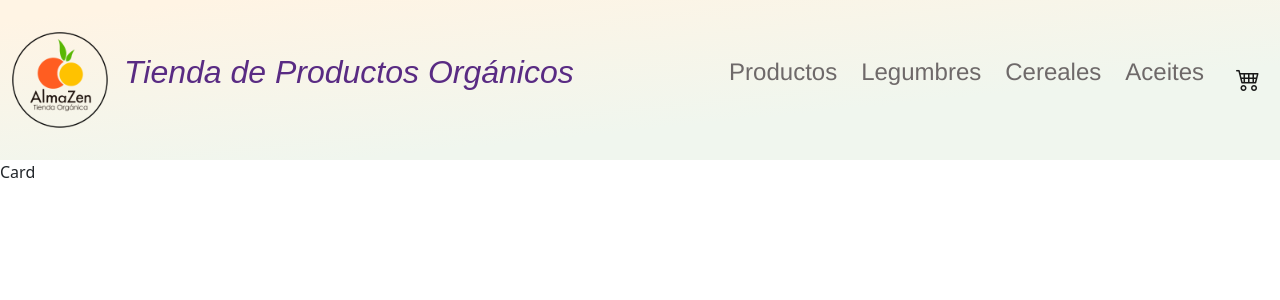
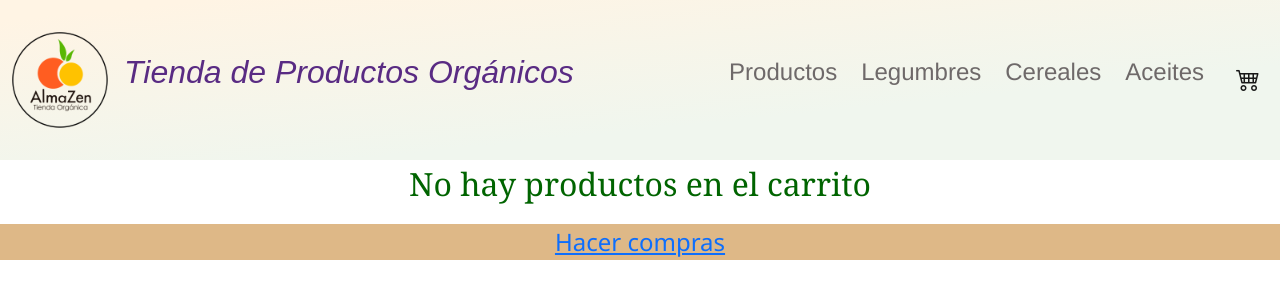
Before and after one commit to Gish024/my-ecommerce, a React (Create React App) app: page /cart in a window 1280 px wide. Shown: the top 300 px of the page. Built offline with nearby package versions, Linux system fonts and the light colour scheme.

Commit message:
renderizandoCart

```diff
--- a/src/Context/CartContext.js
+++ b/src/Context/CartContext.js
@@ -8,6 +8,14 @@ export const useCartContext = () => useContext(CartContext);
 const CartProvider = ({ children }) => {
 
     const [cart, setCart] = useState([]);
+
+    const totalPrice = () => {
+        return cart.reduce((prev, act) => prev + act.quantity * act.price, 0);
+    }
+
+    const totalProducts = () => cart.reduce((acumulador, productActual) => acumulador + productActual.quantity, 0);
+
+
 
     const clearCart = () => setCart([]);
 
@@ -31,7 +39,10 @@ const CartProvider = ({ children }) => {
             clearCart,
             isInCart,
             removeProduct,
-            addProduct
+            addProduct,
+            totalPrice,
+            totalProducts,
+            cart
         }}>
             {children}
         </CartContext.Provider>
--- /dev/null
+++ b/src/components/Cart/Cart.css
@@ -0,0 +1,23 @@
+.totalPrice {
+    display: flex;
+    font-family: Cambria, Cochin, Georgia, Times, 'Times New Roman', serif;
+    font-size: 2em;
+    color: darkolivegreen;
+    margin: 1rem auto;
+    justify-content: center;
+}
+.carritoVacio {
+    display: flex;
+    font-family: Cambria, Cochin, Georgia, Times, 'Times New Roman', serif;
+    font-size: 2em;
+    justify-content: center;
+    color: darkgreen;
+}
+.enlace {
+    display: flex;
+    font-family: 'Segoe UI', Tahoma, Geneva, Verdana, sans-serif;
+    justify-content: center;
+    background-color: burlywood;
+    font-size: 1.5em;
+    text-decoration: underline;
+}
--- a/src/components/Cart/Cart.js
+++ b/src/components/Cart/Cart.js
@@ -1,8 +1,31 @@
-import React from 'react'
+import React from 'react';
+import { Link } from 'react-router-dom';
+import { useCartContext } from "../../Context/CartContext";
+import ItemCart from '../ItemCart/itemCart';
+import './Cart.css';
 
 const Cart = () => {
+  const { cart, totalPrice } = useCartContext();
+
+  if (cart.length === 0) {
+    return (
+      <>
+        <p className='carritoVacio'> No hay productos en el carrito</p>
+        <Link to='/' className='enlace'>Hacer compras</Link>
+      </>
+    );
+  }
+
+
   return (
-    <div>Card</div>
+    <>
+      {
+        cart.map(product => <ItemCart key={product.id} product={product} />)
+      }
+      <p className='totalPrice'>
+        Total a abonar: ${totalPrice()}
+      </p>
+    </>
   )
 }
 
--- a/src/components/CartWidget/index.jsx
+++ b/src/components/CartWidget/index.jsx
@@ -1,9 +1,15 @@
 import React from 'react';
+import { useCartContext } from "../../Context/CartContext";
 
 export const CartWidget = () => {
 
+    const { totalProducts }  = useCartContext();
+
     return (
-        <i className="bi bi-cart4"></i>
+        <>
+           <i className="bi bi-cart4"></i>
+            <span>{totalProducts() || ''}</span>
+        </>
     )
 }
 
--- /dev/null
+++ b/src/components/ItemCart/itemCart.css
@@ -0,0 +1,20 @@
+.itemCart {
+    display: flex;
+    border-bottom: 2px solid burlywood;
+    max-width: 500px;
+    margin: 1rem auto;
+    font-family: 'Trebuchet MS', 'Lucida Sans Unicode', 'Lucida Grande', 'Lucida Sans', Arial, sans-serif;
+    color: dimgray;
+    font-size: 1em;
+}
+
+.itemCart img {
+    width: 250px;
+    margin-right: 1rem;
+}
+.itemCart button {
+    background-color: rgb(242, 232, 158);
+    border: 1px solid rgb(202, 180, 16);
+    color: darkslategray;
+    margin-left: 3em;
+}
--- /dev/null
+++ b/src/components/ItemCart/itemCart.js
@@ -0,0 +1,21 @@
+import React from "react";
+import { useCartContext } from "../../Context/CartContext";
+import './itemCart.css';
+
+const ItemCart = ({ product }) => {
+    const { removeProduct } = useCartContext();
+
+    return (
+        <div className="itemCart">
+            <img src={product.images} alt={product.name} />
+            <div>
+                <p>Producto: {product.name}</p>
+                <p>Cantidad: {product.quantity}</p>
+                <p>Precio unitario: $ {product.price}</p>
+                <p>Subtotal: ${product.quantity * product.price}</p>
+                <button onClick={() => removeProduct(product.id)}>eliminar</button>
+            </div>
+        </div>
+    )
+}
+export default ItemCart;
--- a/src/components/ItemDetailContainer/ItemDetailContainer.js
+++ b/src/components/ItemDetailContainer/ItemDetailContainer.js
@@ -32,7 +32,7 @@ const ItemDetailContainer = () => {
     const getData = new Promise(resolve => {
       setTimeout(() => {
         resolve(products);
-      }, 2000);
+      }, 1000);
     });
     getData.then(res => setData(res.find(product => product.id === parseInt(detailId))));
   }, [detailId])
--- a/src/components/ItemListContainer/ItemListContainer.js
+++ b/src/components/ItemListContainer/ItemListContainer.js
@@ -32,7 +32,7 @@ const ItemListContainer = () => {
     const getData = new Promise(resolve => {
       setTimeout(() => {
         resolve(products);
-      }, 2000);
+      }, 1000);
     });
     if (categoryId) {
       getData.then(res => setData(res.filter(legumbre => legumbre.category === categoryId)));
```
